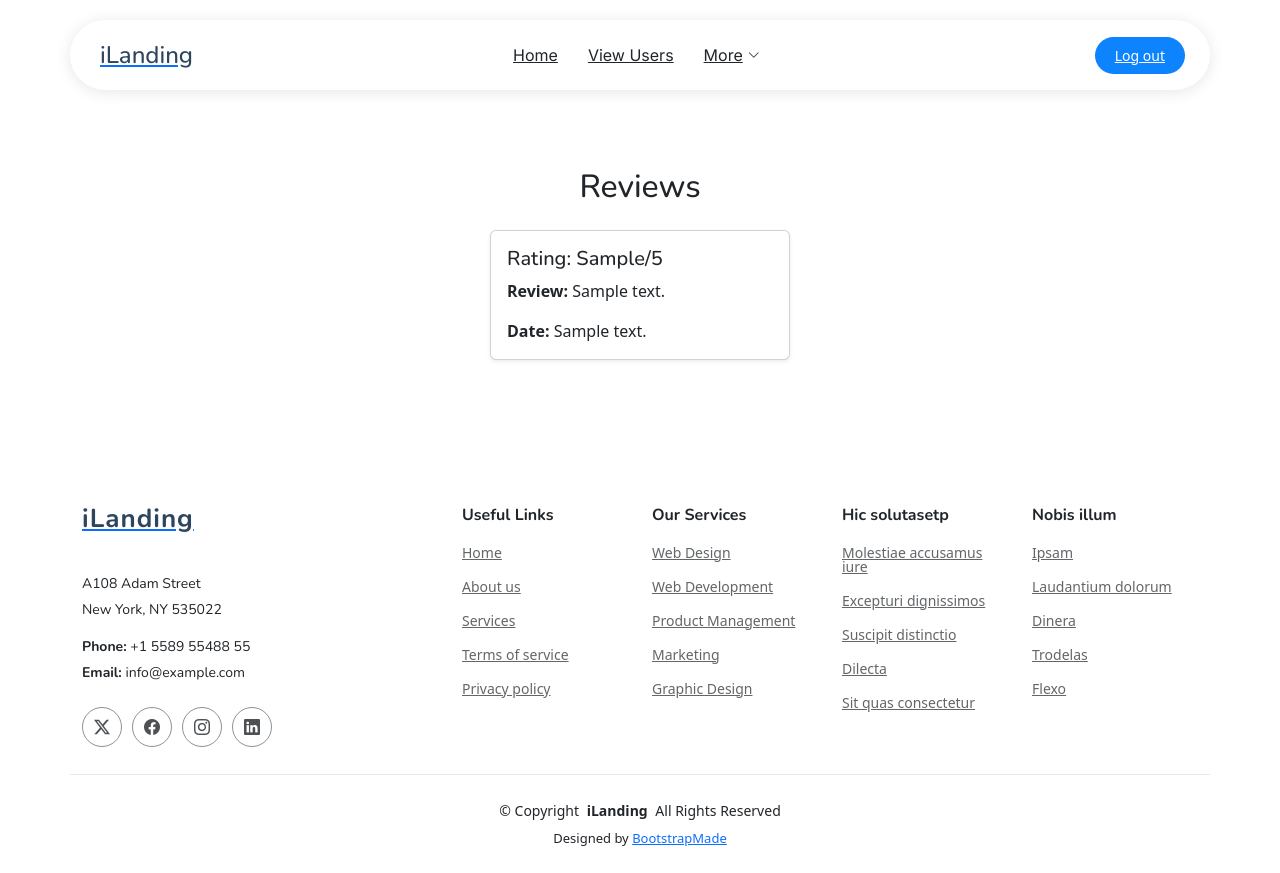
After one commit to amaljames23/bridge_horizon, a Django app: page /admin_review_films/1 in a window 1280 px wide. The commit adds this page. Run offline with Django 4.2, Linux system fonts and the light colour scheme; tables that the repository leaves empty hold one stand-in row (values such as "Sample post"); some libraries are stand-ins or nearby versions.

Commit message:
admin overall functionalities checked

```diff
--- a/bridgeApp/urls.py
+++ b/bridgeApp/urls.py
@@ -24,6 +24,7 @@ urlpatterns = [
     path('admin_view_ContentManager',views.admin_view_ContentManager,name='admin_view_ContentManager'),
     path('accept_content_manager/<lid>',views.accept_content_manager,name='accept_content_manager'),
     path('reject_content_manager/<lid>',views.reject_content_manager,name='reject_content_manager'),
+    path('admin_review_films/<film_id>',views.admin_review_films,name='admin_review_films'),
 
 
 ]
--- a/bridgeApp/views.py
+++ b/bridgeApp/views.py
@@ -116,6 +116,7 @@ def admin_send_reply(request,cid):
 
 def admin_manage_films(request):
     films=film.objects.all()
+    film_m = Filmmaker.objects.all()
 
     print(films,"////////////////////////////")
 
@@ -123,21 +124,27 @@ def admin_manage_films(request):
         film_name=request.POST['film']
         details=request.POST['deat']
         date=request.POST['redate']
+        film_maker_id=request.POST['film_maker_id']
+
+        fm_id = Filmmaker.objects.get(filmmaker_id=film_maker_id)
+
         photo=request.FILES['photo']
+
+
 
 
         fs= FileSystemStorage()
         image=fs.save(photo.name,photo)
 
         try:
-            flm=film(film_name=film_name,deatils=details,photo=image,date=date)
+            flm=film(film_name=film_name,deatils=details,photo=image,date=date,filmmaker=fm_id)
             flm.save()
             return HttpResponse("<script>alert('Film Added Successfully');window.location='/admin_manage_films';</script>")
 
         except:
             return HttpResponse("<script>alert('FAILED');window.location='/admin_manage_films';</script>")
 
-    return render(request,'admin_manage_films.html',{'films':films})
+    return render(request,'admin_manage_films.html',{'films':films,'f_m':film_m})
 
 
 def admin_delete_films(request,id):
@@ -233,3 +240,7 @@ def reject_content_manager(request,lid):
     aud.usertype='pending'
     aud.save()
     return HttpResponse("<script>alert('Reject Successfully');window.location='/admin_view_ContentManager';</script>")
+
+def admin_review_films(request,film_id):
+    cm=Review.objects.filter(film=film_id)
+    return render(request,'admin_review_films.html',{'cm':cm})
--- /dev/null
+++ b/templates/admin_review_films.html
@@ -0,0 +1,54 @@
+{%include 'admin_header.html'%}
+<br><br><br><br><br><br>
+
+
+<!DOCTYPE html>
+<html lang="en">
+<head>
+    <meta charset="UTF-8">
+    <meta name="viewport" content="width=device-width, initial-scale=1">
+    <title>Review Cards</title>
+    <link href="https://cdn.jsdelivr.net/npm/bootstrap@5.3.0/dist/css/bootstrap.min.css" rel="stylesheet">
+    <style>
+        .card-container {
+            display: flex;
+            flex-wrap: wrap;
+            gap: 20px;
+            justify-content: center;
+        }
+        .card {
+            width: 300px;
+        }
+    </style>
+</head>
+<body>
+
+<div class="container">
+    <h2 class="text-center my-4">Reviews</h2>
+    <div class="card-container">
+        {% for review in cm %}
+        <div class="card shadow-sm">
+            <div class="card-body">
+                <h5 class="card-title">Rating: {{ review.rating }}/5</h5>
+                <p class="card-text"><strong>Review:</strong> {{ review.review_text }}</p>
+                <p class="card-text"><strong>Date:</strong> {{ review.review_date }}</p>
+            </div>
+        </div>
+        {% endfor %}
+    </div>
+</div>
+
+<script src="https://cdn.jsdelivr.net/npm/bootstrap@5.3.0/dist/js/bootstrap.bundle.min.js"></script>
+</body>
+</html>
+
+
+
+
+
+
+
+
+
+<br><br><br><br>
+{%include 'footer.html'%}
```
Also changed, not shown: templates/admin_manage_films.html (+22 -1 lines), static/image/Hero-img_3bp4WHG.png (added).
